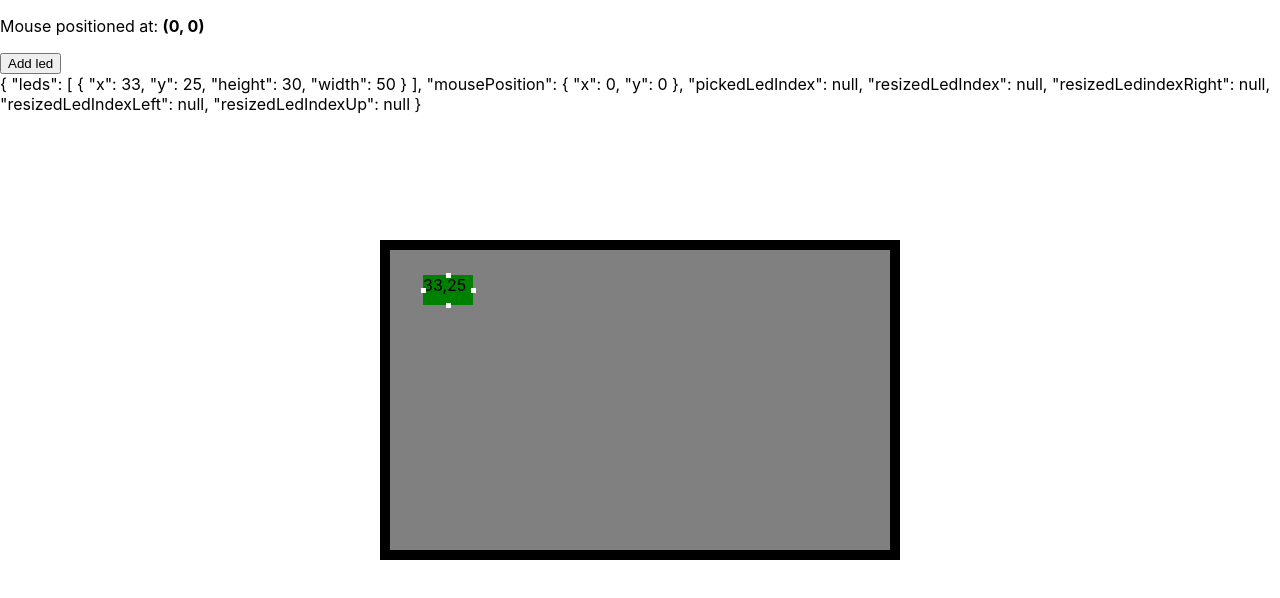
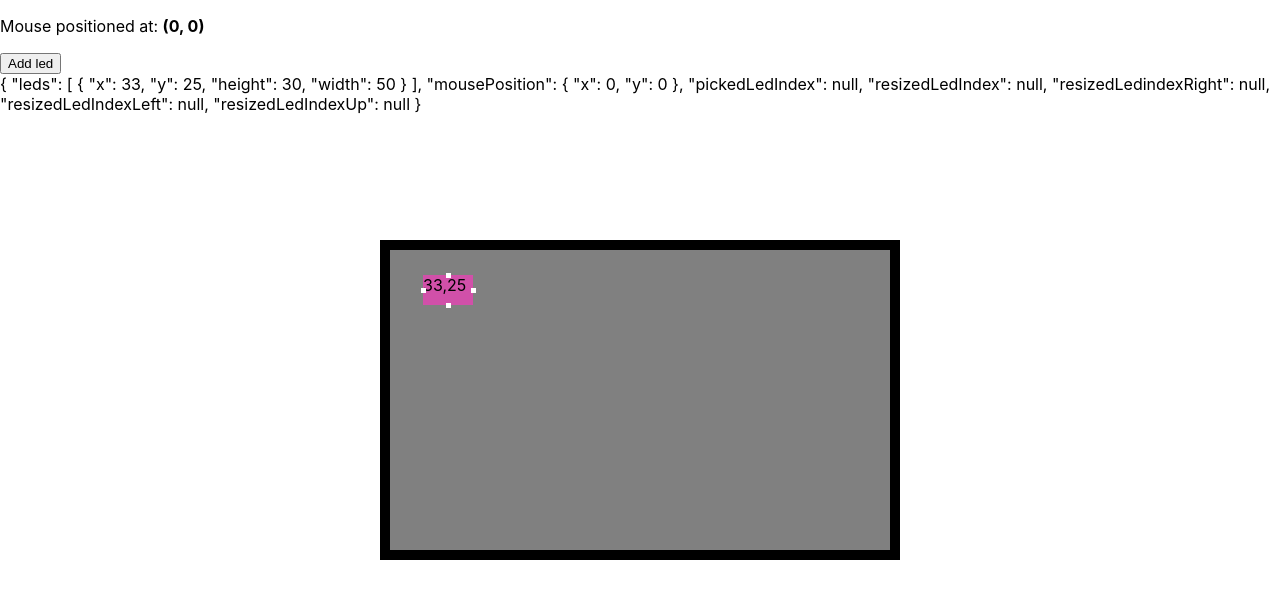
Before and after one commit to patrycjafilipowicz/ambidragled, a React (Create React App) app: page / in a window 1280 px wide. Shown: the top 598 px of the page. Built offline with nearby package versions, Linux system fonts and the light colour scheme.

Commit message:
Picked led and handle change its color.

```diff
--- a/src/App.css
+++ b/src/App.css
@@ -51,5 +51,5 @@
 .led {
   height: 30px;
     width: 50px;
-    background-color: green;
+    background-color: rgb(209, 80, 169);
 }
--- a/src/App.js
+++ b/src/App.js
@@ -106,6 +106,10 @@ function App() {
 				top={ledPositionY}
 				height={ledHeight}
 				width={ledWidth}
+				isLedResizedDown={isLedResizedDown}
+				isLedResizedLeft={isLedResizedLeft}
+				isLedResizedUp={isLedResizedUp}
+				isLedResizedRight={isLedResizedRight}
 				onSelect={() => {
 					if (isLedPicked) {
 						setLeds(elements =>
@@ -244,6 +248,10 @@ function Led({
 	onStartResizeUp,
 	height,
 	width,
+	isLedResizedDown,
+	isLedResizedUp,
+	isLedResizedRight,
+	isLedResizedLeft,
 }) {
 	return (
 		<div
@@ -256,6 +264,8 @@ function Led({
 				top: top,
 				position: "absolute",
 				border: isSelected ? "1.5px white solid" : " ",
+				backgroundColor: isSelected ? "#4c87c3" : " ",
+				transition: "background-color 0.5s ease-in-out",
 			}}>
 			<div
 				onClick={event => {
@@ -267,9 +277,11 @@ function Led({
 					position: "absolute",
 					left: "calc(50% - 2.5px)",
 					top: -2.5,
-					backgroundColor: "white",
 					width: 5,
 					height: 5,
+					backgroundColor: isLedResizedUp ? "#0d6146" : "#ffffff",
+					transition: "background-color 0.5s ease-in-out",
+
 				}}></div>
 			<div
 				onClick={event => {
@@ -281,9 +293,10 @@ function Led({
 					position: "absolute",
 					left: "calc(50% - 2.5px)",
 					bottom: -2.5,
-					backgroundColor: "white",
 					width: 5,
 					height: 5,
+					backgroundColor: isLedResizedDown ? "#0d6146" : "#ffffff",
+					transition: "background-color 0.5s ease-in-out",
 				}}></div>
 			<div
 				onClick={event => {
@@ -295,9 +308,10 @@ function Led({
 					position: "absolute",
 					left: -2.5,
 					top: "calc(50% - 2.5px)",
-					backgroundColor: "white",
 					width: 5,
 					height: 5,
+					backgroundColor: isLedResizedLeft ? "#0d6146" : "#ffffff",
+					transition: "background-color 0.5s ease-in-out",
 				}}></div>
 			<div
 				onClick={event => {
@@ -309,9 +323,10 @@ function Led({
 					position: "absolute",
 					right: -2.5,
 					top: "calc(50% - 2.5px)",
-					backgroundColor: "white",
 					width: 5,
 					height: 5,
+					backgroundColor: isLedResizedRight ? "#0d6146" : "#ffffff",
+					transition: "background-color 0.5s ease-in-out",
 				}}></div>
 			{children}
 		</div>
```
